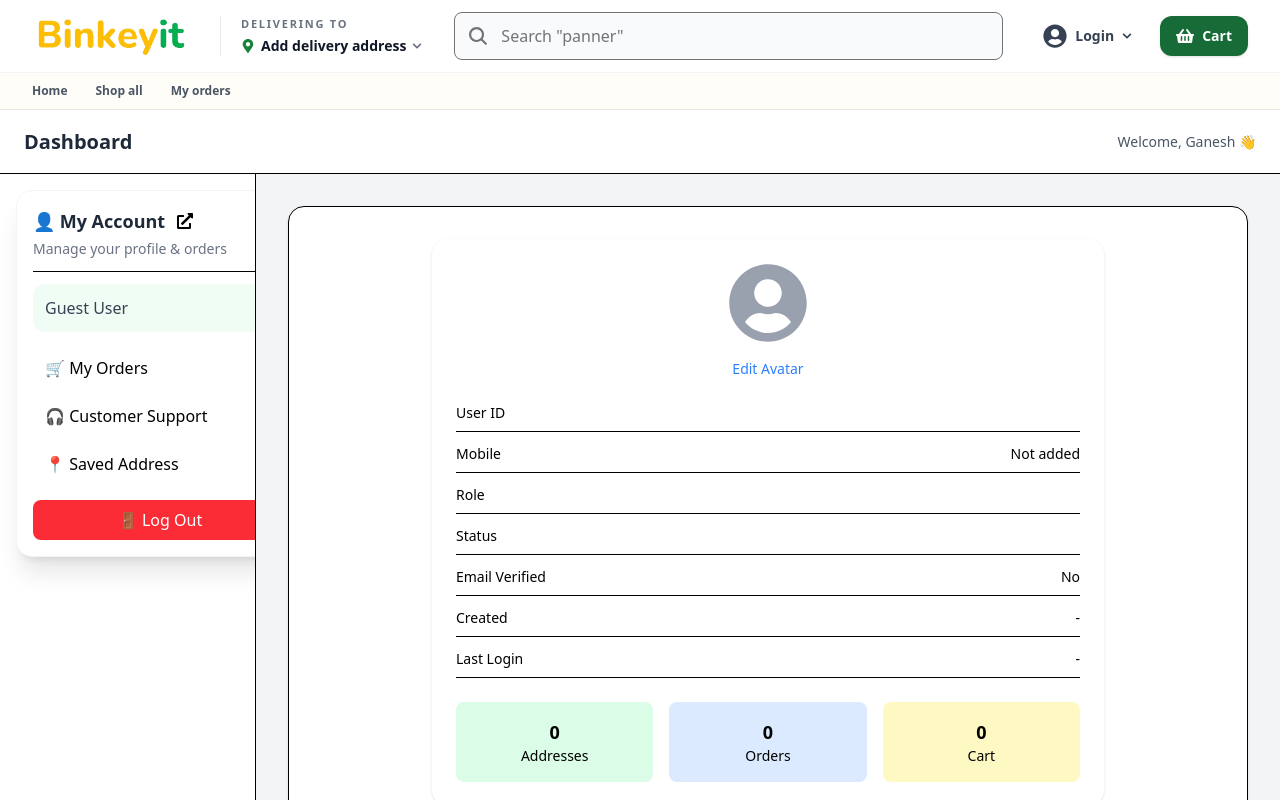
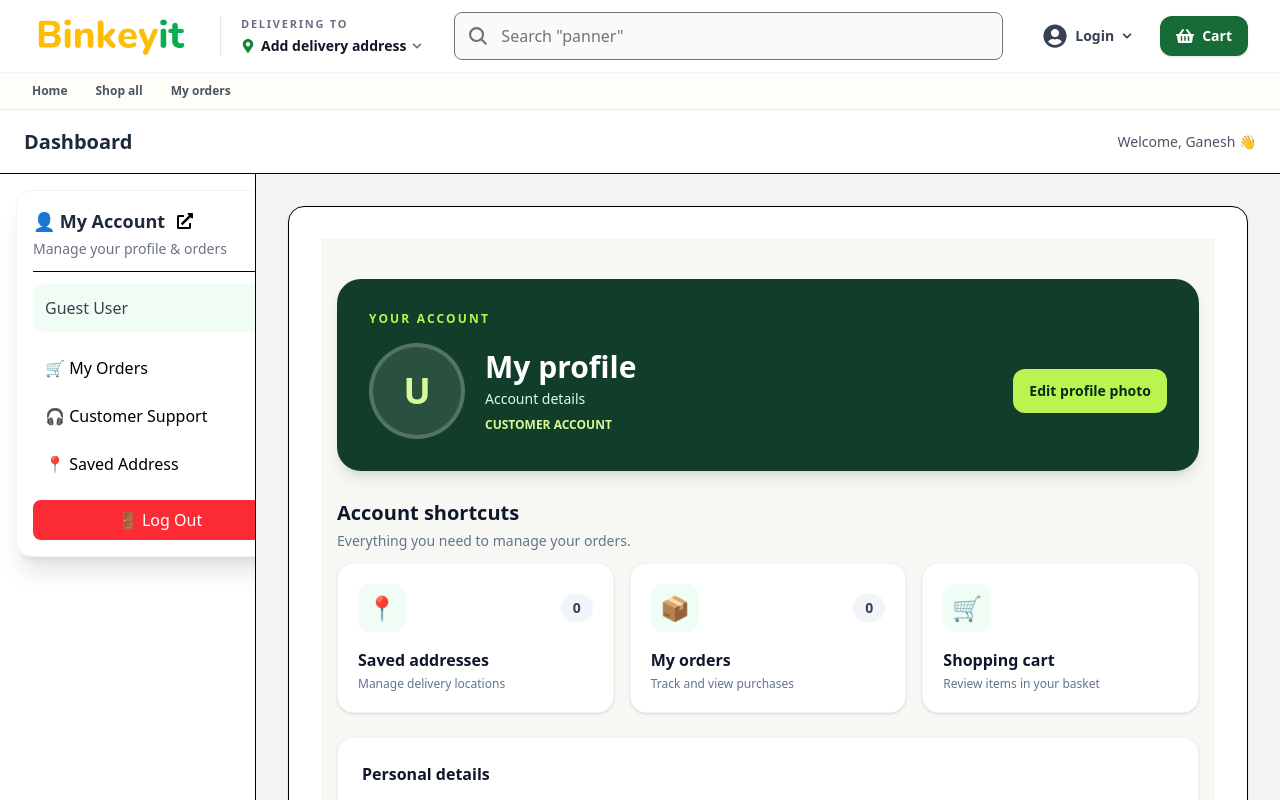
Before and after one commit to LingamGanesh/PrimeCommerce-fullstack, a React (Vite) app in the folder client/: page /dashboard/profile in a window 1280 px wide. Shown: the top 800 px of the page. Built offline with nearby package versions, Linux system fonts and the light colour scheme; no server answers.

Commit message:
Refresh customer profile and account shortcuts

```diff
--- a/client/src/pages/Profile.jsx
+++ b/client/src/pages/Profile.jsx
@@ -1,134 +1,47 @@
-import React, { useState } from "react";
+import { useState } from "react";
 import { useSelector } from "react-redux";
 import { FaUserCircle } from "react-icons/fa";
-import { useNavigate } from "react-router-dom";
+import { useNavigate, Link } from "react-router-dom";
 import UserProfileAvatarEdit from "../components/UserProfileAvatarEdit";
 
-const Profile = () => {
-  const user = useSelector((state) => state.user);
+export default function Profile() {
+  const user = useSelector(state => state.user);
   const [open, setOpen] = useState(false);
   const navigate = useNavigate();
+  const initials = (user?.name || "U").trim().charAt(0).toUpperCase();
+
+  const shortcuts = [
+    { title: "Saved addresses", description: "Manage delivery locations", count: user?.address_details?.length || 0, icon: "📍", action: () => navigate("/dashboard/address") },
+    { title: "My orders", description: "Track and view purchases", count: user?.orderHistory?.length || 0, icon: "📦", action: () => navigate("/dashboard/myorders") },
+    { title: "Shopping cart", description: "Review items in your basket", icon: "🛒", action: () => navigate("/cart") }
+  ];
 
   return (
-    <div className="max-w-2xl mx-auto">
-
-      <div className="bg-white shadow rounded-2xl p-6">
-
-        {/* Avatar */}
-        <div className="flex justify-center mb-4">
-          {user?.avatar && user.avatar.startsWith("http") ? (
-            <img
-              src={user.avatar}
-              className="w-24 h-24 rounded-full object-cover border"
-            />
-          ) : (
-            <FaUserCircle size={80} className="text-gray-400" />
-          )}
+    <main className="min-h-[70vh] bg-[#f7f8f3] px-4 py-8 sm:py-10">
+      <div className="mx-auto max-w-5xl">
+        <div className="overflow-hidden rounded-3xl bg-[#123d2a] p-6 text-white shadow-lg sm:p-8">
+          <p className="text-xs font-extrabold uppercase tracking-[.18em] text-lime-300">Your account</p>
+          <div className="mt-4 flex flex-wrap items-center gap-5">
+            <div className="grid h-24 w-24 shrink-0 place-items-center overflow-hidden rounded-full border-4 border-white/20 bg-white/10">
+              {user?.avatar?.startsWith("http") ? <img src={user.avatar} alt={user?.name || "Profile"} className="h-full w-full object-cover" /> : user?.avatar ? <img src={user.avatar} alt={user?.name || "Profile"} className="h-full w-full object-cover" /> : <span className="text-4xl font-black text-lime-200">{initials}</span>}
+            </div>
+            <div className="min-w-0 flex-1"><h1 className="text-3xl font-black">{user?.name || "My profile"}</h1><p className="mt-1 break-all text-sm text-green-100">{user?.email || "Account details"}</p><p className="mt-2 text-xs font-semibold text-lime-200">{user?.role ? String(user.role).toUpperCase() : "CUSTOMER"} ACCOUNT</p></div>
+            <button type="button" onClick={() => setOpen(true)} className="rounded-xl bg-lime-300 px-4 py-3 text-sm font-extrabold text-green-950 transition hover:bg-lime-200">Edit profile photo</button>
+          </div>
         </div>
-
-        <button
-          onClick={() => setOpen(true)}
-          className="text-blue-500 text-sm mb-4 block mx-auto"
-        >
-          Edit Avatar
-        </button>
-
-        {/* Name */}
-        <h2 className="text-xl font-bold text-center">{user?.name}</h2>
-        <p className="text-center text-gray-500 mb-6">{user?.email}</p>
-
-        {/* USER DETAILS */}
-        <div className="space-y-3 text-sm">
-
-          <div className="flex justify-between border-b pb-2">
-            <span>User ID</span>
-            <span>{user?._id}</span>
+        <section className="mt-7"><div className="mb-3 flex items-end justify-between gap-3"><div><h2 className="text-xl font-black text-slate-900">Account shortcuts</h2><p className="mt-1 text-sm text-slate-500">Everything you need to manage your orders.</p></div></div>
+          <div className="grid gap-4 sm:grid-cols-3">
+            {shortcuts.map(item => <button key={item.title} type="button" onClick={item.action} className="rounded-2xl border border-slate-100 bg-white p-5 text-left shadow-sm transition hover:-translate-y-0.5 hover:border-green-200 hover:shadow-md"><div className="flex items-center justify-between"><span className="grid h-12 w-12 place-items-center rounded-xl bg-green-50 text-2xl">{item.icon}</span>{item.count !== undefined && <span className="rounded-full bg-slate-100 px-3 py-1 text-sm font-black text-slate-700">{item.count}</span>}</div><h3 className="mt-4 font-extrabold text-slate-900">{item.title}</h3><p className="mt-1 text-xs text-slate-500">{item.description}</p></button>)}
           </div>
-
-          <div className="flex justify-between border-b pb-2">
-            <span>Mobile</span>
-            <span>{user?.mobile || "Not added"}</span>
-          </div>
-
-          <div className="flex justify-between border-b pb-2">
-            <span>Role</span>
-            <span>{user?.role}</span>
-          </div>
-
-          <div className="flex justify-between border-b pb-2">
-            <span>Status</span>
-            <span>{user?.status}</span>
-          </div>
-
-          <div className="flex justify-between border-b pb-2">
-            <span>Email Verified</span>
-            <span>{user?.verify_email ? "Yes" : "No"}</span>
-          </div>
-
-          <div className="flex justify-between border-b pb-2">
-            <span>Created</span>
-            <span>
-              {user?.createdAt
-                ? new Date(user.createdAt).toLocaleDateString()
-                : "-"}
-            </span>
-          </div>
-
-          <div className="flex justify-between border-b pb-2">
-            <span>Last Login</span>
-            <span>
-              {user?.last_login_date
-                ? new Date(user.last_login_date).toLocaleString()
-                : "-"}
-            </span>
-          </div>
-
-        </div>
-
-        {/* CLICKABLE CARDS */}
-        <div className="grid grid-cols-3 gap-4 mt-6">
-
-          {/* Address */}
-          <div
-            onClick={() => navigate("/dashboard/address")}
-            className="cursor-pointer bg-green-100 hover:bg-green-200 p-4 rounded-lg text-center"
-          >
-            <p className="font-bold text-lg">
-              {user?.address_details?.length || 0}
-            </p>
-            <p className="text-sm">Addresses</p>
-          </div>
-
-          {/* Orders */}
-          <div
-            onClick={() => navigate("/dashboard/myorders")}
-            className="cursor-pointer bg-blue-100 hover:bg-blue-200 p-4 rounded-lg text-center"
-          >
-            <p className="font-bold text-lg">
-              {user?.orderHistory?.length || 0}
-            </p>
-            <p className="text-sm">Orders</p>
-          </div>
-
-          {/* Cart */}
-          <div
-            onClick={() => navigate("/dashboard/myorders")}
-            className="cursor-pointer bg-yellow-100 hover:bg-yellow-200 p-4 rounded-lg text-center"
-          >
-            <p className="font-bold text-lg">
-              {user?.shopping_cart?.length || 0}
-            </p>
-            <p className="text-sm">Cart</p>
-          </div>
-
-        </div>
-
+        </section>
+        <section className="mt-6 rounded-2xl border border-slate-100 bg-white p-5 shadow-sm sm:p-6"><h2 className="font-black text-slate-900">Personal details</h2><div className="mt-4 grid gap-4 sm:grid-cols-2">
+          <div><p className="text-xs font-semibold uppercase tracking-wide text-slate-400">Full name</p><p className="mt-1 font-bold text-slate-800">{user?.name || "Not available"}</p></div>
+          <div><p className="text-xs font-semibold uppercase tracking-wide text-slate-400">Email address</p><p className="mt-1 break-all font-bold text-slate-800">{user?.email || "Not available"}</p></div>
+          <div><p className="text-xs font-semibold uppercase tracking-wide text-slate-400">Mobile number</p><p className="mt-1 font-bold text-slate-800">{user?.mobile || "Not added"}</p></div>
+          <div><p className="text-xs font-semibold uppercase tracking-wide text-slate-400">Email verification</p><p className="mt-1 font-bold text-slate-800">{user?.verify_email ? "Verified" : "Not verified"}</p></div>
+        </div><div className="mt-5 border-t border-slate-100 pt-4"><Link to="/dashboard/address" className="text-sm font-extrabold text-green-800 hover:text-green-950">Manage delivery addresses →</Link></div></section>
       </div>
-
-      {/* Modal */}
       {open && <UserProfileAvatarEdit close={() => setOpen(false)} />}
-    </div>
+    </main>
   );
-};
-
-export default Profile;
+}
```
